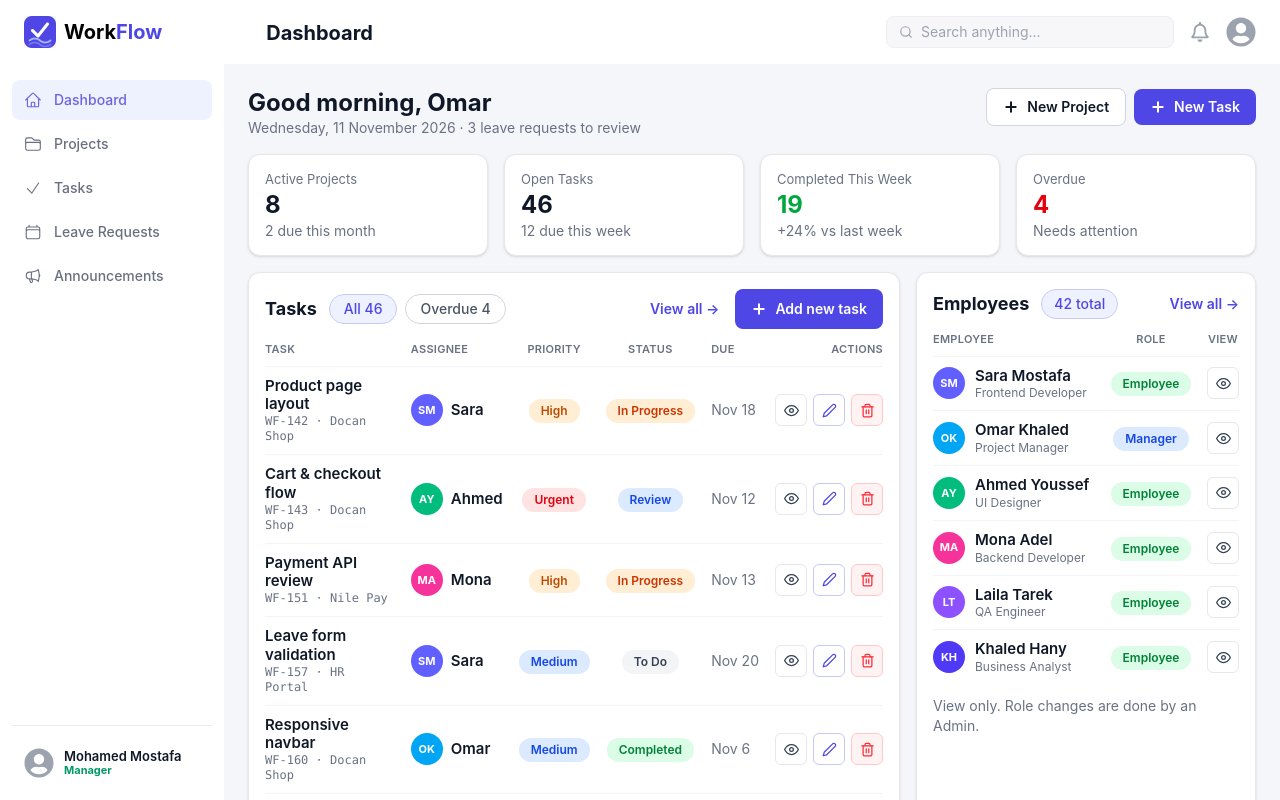
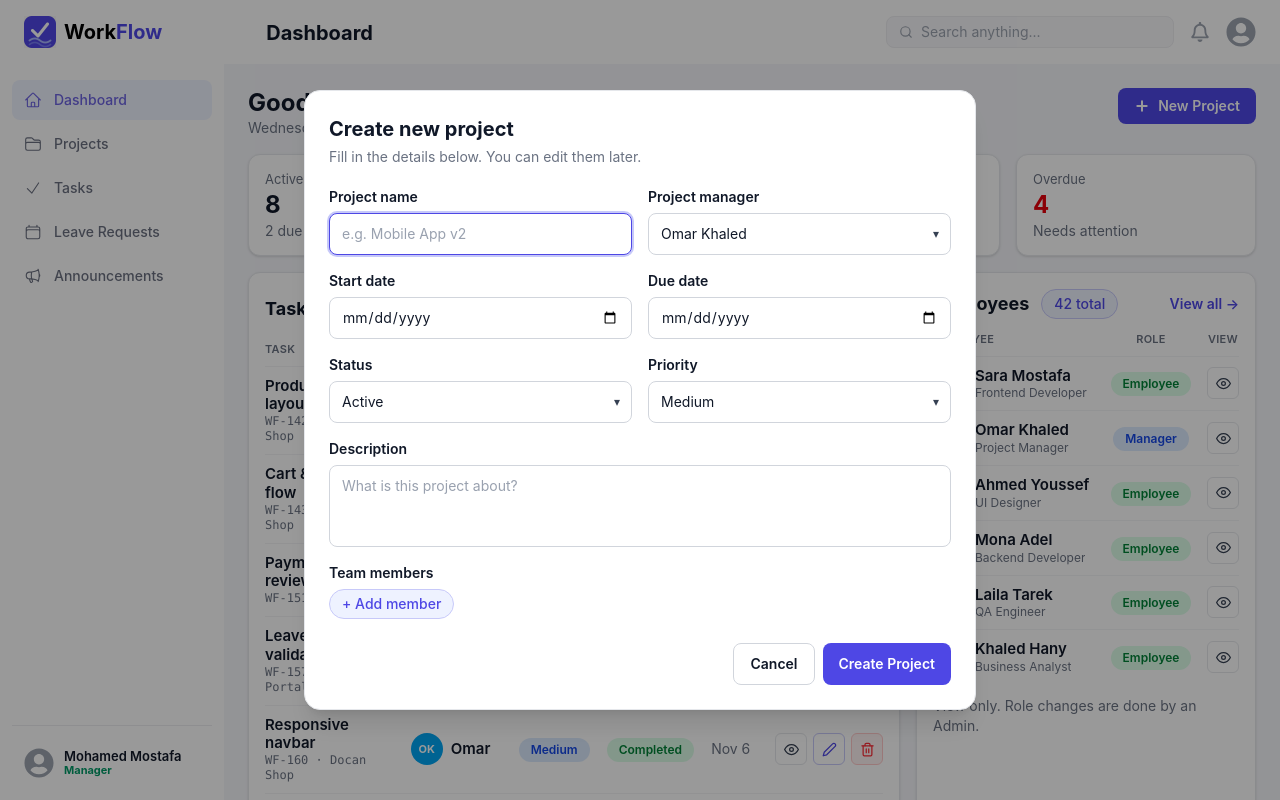
Before and after one commit to Ziad-mo205/WorkFlow---DEPI-Graduation, a React (Vite) app: page /manager-dashboard in a window 1280 px wide. Both pictures are taken after a click on the button "New Project". Built offline with nearby package versions, Linux system fonts and the light colour scheme; a web font is replaced by a local one.

Commit message:
New project button in manager's dashboard is done

```diff
--- a/src/components/projects/CreateProjectModal.jsx
+++ b/src/components/projects/CreateProjectModal.jsx
@@ -1,133 +1,318 @@
-import { useState } from 'react'
+import { useEffect, useRef, useState } from "react";
+import { FiX } from "react-icons/fi";
+import { btnPrimary, btnOutline } from "../../styles/ui";
+
+const teamMembers = [
+  { name: "Sara Mostafa", initials: "SM", color: "bg-indigo-500" },
+  { name: "Omar Khaled", initials: "OK", color: "bg-sky-500" },
+  { name: "Ahmed Youssef", initials: "AY", color: "bg-emerald-500" },
+  { name: "Mona Adel", initials: "MA", color: "bg-pink-500" },
+  { name: "Laila Tarek", initials: "LT", color: "bg-violet-500" },
+  { name: "Khaled Hany", initials: "KH", color: "bg-indigo-600" },
+];
+
+const statusOptions = ["Active", "On Hold", "Completed"];
+const priorityOptions = ["Low", "Medium", "High", "Urgent"];
 
 const emptyForm = {
-  name: '',
-  description: '',
-  status: 'Active',
-  manager: '',
-  dueDate: '',
+  name: "",
+  manager: "Omar Khaled",
+  startDate: "",
+  dueDate: "",
+  status: "Active",
+  priority: "Medium",
+  description: "",
+};
+
+const formatDate = (value) =>
+  value
+    ? new Date(`${value}T00:00:00`).toLocaleDateString("en-US", {
+        month: "short",
+        day: "2-digit",
+      })
+    : "";
+
+const fieldClass =
+  "block w-full min-w-0 rounded-lg border border-gray-300 bg-white px-3 py-2.5 text-sm text-gray-900 placeholder:text-gray-400 transition-colors hover:border-gray-400 focus:border-brand focus:outline-none focus:ring-2 focus:ring-[#c7c9f9]";
+
+function Field({ label, htmlFor, className = "", children }) {
+  return (
+    <div className={className}>
+      <label
+        htmlFor={htmlFor}
+        className="mb-1.5 block text-sm font-semibold text-gray-900"
+      >
+        {label}
+      </label>
+      {children}
+    </div>
+  );
 }
 
-const inputStyle =
-  'mt-1 w-full rounded-lg border border-slate-300 px-3 py-2 text-sm outline-none focus:border-indigo-500'
-
-const CreateProjectModal = ({ onClose, onSave }) => {
-  const [form, setForm] = useState(emptyForm)
-
-  const handleChange = (e) => {
-    setForm({ ...form, [e.target.name]: e.target.value })
+function SelectField({ id, value, onChange, options }) {
+  return (
+    <div className="relative">
+      <select
+        id={id}
+        value={value}
+        onChange={onChange}
+        className={`${fieldClass} cursor-pointer appearance-none pr-9`}
+      >
+        {options.map((option) => (
+          <option key={option} value={option}>
+            {option}
+          </option>
+        ))}
+      </select>
+      <span className="pointer-events-none absolute right-3 top-1/2 -translate-y-1/2 text-xs text-gray-700">
+        ▾
+      </span>
+    </div>
+  );
 }
 
+function MemberAvatar({ member }) {
+  return (
+    <span
+      className={`flex h-6 w-6 shrink-0 items-center justify-center rounded-full text-[10px] font-bold text-white ${member.color}`}
+    >
+      {member.initials}
+    </span>
+  );
+}
+
+function CreateProjectModal({ onClose, onSave }) {
+  const dialogRef = useRef(null);
+  const [form, setForm] = useState(emptyForm);
+  const [members, setMembers] = useState([]);
+  const [showPicker, setShowPicker] = useState(false);
+  const [error, setError] = useState("");
+
+  useEffect(() => {
+    const dialog = dialogRef.current;
+    if (dialog && !dialog.open) dialog.showModal();
+  }, []);
+
+  const update = (field) => (e) => {
+    setError("");
+    setForm((prev) => ({ ...prev, [field]: e.target.value }));
+  };
+
+  const selected = teamMembers.filter((m) => members.includes(m.name));
+  const available = teamMembers.filter((m) => !members.includes(m.name));
+
+  const addMember = (name) => {
+    setMembers((prev) => [...prev, name]);
+    setShowPicker(false);
+  };
+
+  const removeMember = (name) => {
+    setMembers((prev) => prev.filter((n) => n !== name));
+  };
+
   const handleSubmit = (e) => {
-    e.preventDefault()
+    e.preventDefault();
 
-    // "2026-11-20" -> "Nov 20"
-    const formattedDate = new Date(form.dueDate + 'T00:00:00').toLocaleDateString('en-US', {
-      month: 'short',
-      day: '2-digit',
-    })
+    if (form.startDate && form.dueDate < form.startDate) {
+      setError("Due date can't be before the start date.");
+      return;
+    }
 
-    onSave({
+    onSave?.({
       id: Date.now(),
-      name: form.name,
-      description: form.description,
+      name: form.name.trim(),
+      description: form.description.trim(),
       status: form.status,
+      priority: form.priority,
       manager: form.manager,
       progress: 0,
-      dueDate: formattedDate,
-      members: [form.manager],
-    })
+      startDate: formatDate(form.startDate),
+      dueDate: formatDate(form.dueDate),
+      members: [...new Set([form.manager, ...members])],
+    });
 
-    onClose()
-  }
+    onClose();
+  };
 
   return (
-    <div className="fixed inset-0 z-50 flex items-center justify-center bg-black/40 p-4">
-      <form
-        onSubmit={handleSubmit}
-        className="w-full max-w-md rounded-xl bg-white p-6 shadow-xl"
+    <dialog
+      ref={dialogRef}
+      onClose={onClose}
+      aria-labelledby="create-project-title"
+      className="modal"
     >
-        <h2 className="text-xl font-bold text-slate-900">Create Project</h2>
+      <div className="modal-box max-w-2xl rounded-2xl border border-gray-200 bg-white p-5 shadow-xl sm:p-6">
+        <form onSubmit={handleSubmit}>
+          <h2
+            id="create-project-title"
+            className="text-xl font-bold text-gray-900"
+          >
+            Create new project
+          </h2>
+          <p className="mt-1 text-sm text-gray-500">
+            Fill in the details below. You can edit them later.
+          </p>
 
-        <div className="mt-4 space-y-4">
-          <label className="block text-sm font-medium text-slate-700">
-            Project Name
+          <div className="mt-5 grid grid-cols-1 gap-4 sm:grid-cols-2">
+            <Field label="Project name" htmlFor="project-name">
               <input
-              name="name"
+                id="project-name"
+                type="text"
+                required
                 value={form.name}
-              onChange={handleChange}
+                onChange={update("name")}
+                placeholder="e.g. Mobile App v2"
+                className={fieldClass}
+              />
+            </Field>
+
+            <Field label="Project manager" htmlFor="project-manager">
+              <SelectField
+                id="project-manager"
+                value={form.manager}
+                onChange={update("manager")}
+                options={teamMembers.map((m) => m.name)}
+              />
+            </Field>
+
+            <Field label="Start date" htmlFor="project-start">
+              <input
+                id="project-start"
+                type="date"
+                value={form.startDate}
+                onChange={update("startDate")}
+                className={fieldClass}
+              />
+            </Field>
+
+            <Field label="Due date" htmlFor="project-due">
+              <input
+                id="project-due"
+                type="date"
                 required
-              className={inputStyle}
+                min={form.startDate || undefined}
+                value={form.dueDate}
+                onChange={update("dueDate")}
+                className={fieldClass}
               />
-          </label>
+            </Field>
 
-          <label className="block text-sm font-medium text-slate-700">
-            Description
+            <Field label="Status" htmlFor="project-status">
+              <SelectField
+                id="project-status"
+                value={form.status}
+                onChange={update("status")}
+                options={statusOptions}
+              />
+            </Field>
+
+            <Field label="Priority" htmlFor="project-priority">
+              <SelectField
+                id="project-priority"
+                value={form.priority}
+                onChange={update("priority")}
+                options={priorityOptions}
+              />
+            </Field>
+
+            <Field
+              label="Description"
+              htmlFor="project-description"
+              className="sm:col-span-2"
+            >
               <textarea
-              name="description"
+                id="project-description"
+                rows={3}
                 value={form.description}
-              onChange={handleChange}
-              rows={3}
-              className={inputStyle}
+                onChange={update("description")}
+                placeholder="What is this project about?"
+                className={`${fieldClass} resize-none`}
               />
-          </label>
+            </Field>
 
-          <label className="block text-sm font-medium text-slate-700">
-            Status
-            <select
-              name="status"
-              value={form.status}
-              onChange={handleChange}
-              className={inputStyle}
+            <div className="sm:col-span-2">
+              <span className="mb-1.5 block text-sm font-semibold text-gray-900">
+                Team members
+              </span>
+
+              <div className="flex flex-wrap items-center gap-2">
+                {selected.map((member) => (
+                  <span
+                    key={member.name}
+                    className="inline-flex items-center gap-2 rounded-full border border-gray-200 bg-white py-1 pl-1.5 pr-2.5 text-sm text-gray-800"
                   >
-              <option>Active</option>
-              <option>On Hold</option>
-              <option>Completed</option>
-            </select>
-          </label>
+                    <MemberAvatar member={member} />
+                    {member.name}
+                    <button
+                      type="button"
+                      aria-label={`Remove ${member.name}`}
+                      onClick={() => removeMember(member.name)}
+                      className="cursor-pointer text-gray-500 transition-colors hover:text-red-500"
+                    >
+                      <FiX size={14} strokeWidth={3} />
+                    </button>
+                  </span>
+                ))}
 
-          <label className="block text-sm font-medium text-slate-700">
-            Manager
-            <input
-              name="manager"
-              value={form.manager}
-              onChange={handleChange}
-              required
-              className={inputStyle}
-            />
-          </label>
-
-          <label className="block text-sm font-medium text-slate-700">
-            Due Date
-            <input
-              type="date"
-              name="dueDate"
-              value={form.dueDate}
-              onChange={handleChange}
-              required
-              className={inputStyle}
-            />
-          </label>
+                {available.length > 0 && (
+                  <button
+                    type="button"
+                    aria-expanded={showPicker}
+                    onClick={() => setShowPicker((prev) => !prev)}
+                    className="cursor-pointer rounded-full border border-[#c7c9f9] bg-[#eef2ff] px-3 py-1 text-sm font-medium text-brand transition-colors hover:border-brand hover:bg-[#e0e7ff] active:bg-[#d4dbff]"
+                  >
+                    + Add member
+                  </button>
+                )}
               </div>
 
-        <div className="mt-6 flex justify-end gap-3">
+              {showPicker && available.length > 0 && (
+                <ul className="mt-2 max-h-44 overflow-y-auto rounded-lg border border-gray-200 bg-white p-1">
+                  {available.map((member) => (
+                    <li key={member.name}>
+                      <button
+                        type="button"
+                        onClick={() => addMember(member.name)}
+                        className="flex w-full cursor-pointer items-center gap-2 rounded-md px-2 py-1.5 text-left text-sm text-gray-900 transition-colors hover:bg-[#eef2ff] hover:text-brand"
+                      >
+                        <MemberAvatar member={member} />
+                        {member.name}
+                      </button>
+                    </li>
+                  ))}
+                </ul>
+              )}
+            </div>
+          </div>
+
+          {error && (
+            <p role="alert" className="mt-4 text-sm font-medium text-red-600">
+              {error}
+            </p>
+          )}
+
+          <div className="mt-6 flex justify-end gap-2">
             <button
               type="button"
               onClick={onClose}
-            className="rounded-lg border border-slate-300 px-4 py-2 text-sm font-medium text-slate-600 hover:bg-slate-100"
+              className={`${btnOutline} px-4 py-2.5`}
             >
               Cancel
             </button>
-          <button
-            type="submit"
-            className="rounded-lg bg-indigo-600 px-4 py-2 text-sm font-semibold text-white hover:bg-indigo-700"
-          >
-            Save
+            <button type="submit" className={`${btnPrimary} px-4 py-2.5`}>
+              Create Project
             </button>
           </div>
         </form>
       </div>
-  )
+
+      <form method="dialog" className="modal-backdrop">
+        <button type="submit" aria-label="Close">
+          close
+        </button>
+      </form>
+    </dialog>
+  );
 }
 
-export default CreateProjectModal
+export default CreateProjectModal;
--- a/src/components/projects/ProjectCard.jsx
+++ b/src/components/projects/ProjectCard.jsx
@@ -1,32 +1,32 @@
-import { FiTrash2 } from 'react-icons/fi'
-import Swal from 'sweetalert2'
+import { FiTrash2 } from "react-icons/fi";
+import Swal from "sweetalert2";
 
 const statusStyles = {
-  'Active': 'bg-blue-100 text-blue-700',
-  'On Hold': 'bg-orange-100 text-orange-700',
-  'Completed': 'bg-green-100 text-green-700',
-}
+  Active: "bg-blue-100 text-blue-700",
+  "On Hold": "bg-orange-100 text-orange-700",
+  Completed: "bg-green-100 text-green-700",
+};
 
 const avatarColors = [
-  'bg-indigo-500',
-  'bg-sky-500',
-  'bg-emerald-500',
-  'bg-amber-500',
-  'bg-pink-500',
-  'bg-violet-500',
-]
+  "bg-indigo-500",
+  "bg-sky-500",
+  "bg-emerald-500",
+  "bg-amber-500",
+  "bg-pink-500",
+  "bg-violet-500",
+];
 
 const getInitials = (name) =>
   name
-    .split(' ')
+    .split(" ")
     .map((word) => word[0])
-    .join('')
+    .join("")
     .slice(0, 2)
-    .toUpperCase()
+    .toUpperCase();
 
 const Avatar = ({ name }) => {
-  const hash = [...name].reduce((sum, char) => sum + char.charCodeAt(0), 0)
-  const color = avatarColors[hash % avatarColors.length]
+  const hash = [...name].reduce((sum, char) => sum + char.charCodeAt(0), 0);
+  const color = avatarColors[hash % avatarColors.length];
 
   return (
     <div
@@ -34,17 +34,19 @@ const Avatar = ({ name }) => {
     >
       {getInitials(name)}
     </div>
-  )
-}
+  );
+};
 
 const ProjectCard = ({ project, onDelete }) => {
-  const { id, name, description, status, manager, progress, dueDate, members } = project
+  const { id, name, description, status, manager, progress, dueDate, members } =
+    project;
 
   return (
     <div className="flex h-full flex-col rounded-2xl border border-slate-200 bg-white p-6 shadow-sm transition hover:shadow-md">
-      {/* العنوان + الحالة + حذف */}
       <div className="flex items-center justify-between gap-2">
-        <h3 className="min-w-0 break-words text-lg font-bold text-slate-900">{name}</h3>
+        <h3 className="min-w-0 wrap-break-words text-lg font-bold text-slate-900">
+          {name}
+        </h3>
 
         <div className="flex shrink-0 items-center gap-2">
           <span
@@ -58,44 +60,40 @@ const ProjectCard = ({ project, onDelete }) => {
               Swal.fire({
                 title: `Delete "${name}"?`,
                 text: "This project will be removed and you won't be able to undo it.",
-      icon: 'warning',
+                icon: "warning",
                 showCancelButton: true,
-      confirmButtonColor: '#dc2626',
-      cancelButtonColor: '#64748b',
-      confirmButtonText: 'Yes, delete it',
-      cancelButtonText: 'Cancel',
+                confirmButtonColor: "#dc2626",
+                cancelButtonColor: "#64748b",
+                confirmButtonText: "Yes, delete it",
+                cancelButtonText: "Cancel",
                 reverseButtons: true,
               }).then((result) => {
                 if (result.isConfirmed) {
-  onDelete(id)
+                  onDelete(id);
                   Swal.fire({
-    title: 'Deleted!',
-    icon: 'success',
+                    title: "Deleted!",
+                    icon: "success",
                     timer: 1200,
                     showConfirmButton: false,
-  })
+                  });
                 }
-    })
+              });
             }}
             className="rounded-full p-2 text-slate-400 hover:bg-red-50 hover:text-red-600"
             aria-label="Delete project"
           >
             <FiTrash2 />
           </button>
-
         </div>
       </div>
 
-      {/* الوصف */}
-      <p className="mt-4 break-words text-slate-500">{description}</p>
+      <p className="mt-4 wrap-break-words text-slate-500">{description}</p>
 
-      {/* المدير */}
       <div className="mt-3 flex items-center gap-2">
         <Avatar name={manager} />
         <span className="text-sm text-slate-500">{manager} · Manager</span>
       </div>
 
-      {/* الجزء السفلي: ثابت في آخر الكارت */}
       <div className="mt-auto pt-6">
         <div className="flex items-center justify-between text-sm text-slate-500">
           <span>{progress}% complete</span>
@@ -109,7 +107,7 @@ const ProjectCard = ({ project, onDelete }) => {
         </div>
       </div>
     </div>
-  )
-}
+  );
+};
 
-export default ProjectCard
+export default ProjectCard;
--- a/src/pages/ManagerDashboard.jsx
+++ b/src/pages/ManagerDashboard.jsx
@@ -1,6 +1,8 @@
 import { useState } from "react";
 import { Link } from "react-router-dom";
 import { FiPlus, FiEye, FiEdit2, FiTrash2 } from "react-icons/fi";
+import CreateProjectModal from "../components/projects/CreateProjectModal";
+import { focusRing, btnPrimary } from "../styles/ui";
 
 const stats = [
   {
@@ -144,15 +146,6 @@ const roleStyles = {
 
 const cardClass = "rounded-xl border border-gray-200 bg-white shadow-sm";
 
-const focusRing =
-  "focus-visible:outline-2 focus-visible:outline-offset-2 focus-visible:outline-brand";
-
-const btnBase = `inline-flex cursor-pointer items-center justify-center gap-2 rounded-lg text-sm font-semibold transition-colors ${focusRing}`;
-
-const btnPrimary = `${btnBase} bg-brand text-white hover:bg-[#4039c9] active:bg-[#3730b8]`;
-
-const btnOutline = `${btnBase} border border-gray-300 bg-white text-gray-900 hover:border-brand hover:bg-[#eef2ff] hover:text-brand active:bg-[#e0e7ff]`;
-
 const linkClass = `text-sm font-semibold text-brand transition-colors hover:text-[#3730b8] hover:underline active:text-[#2e2894] ${focusRing}`;
 
 const iconBtn = `flex h-8 w-8 shrink-0 cursor-pointer items-center justify-center rounded-md border transition-colors ${focusRing}`;
@@ -220,6 +213,7 @@ function TaskActions({ task }) {
 
 function ManagerDashboard() {
   const [filter, setFilter] = useState("all");
+  const [isProjectModalOpen, setIsProjectModalOpen] = useState(false);
 
   const pillClass = (name) =>
     `cursor-pointer rounded-full border px-3.5 py-1 text-sm font-medium transition-colors ${focusRing} ${
@@ -239,14 +233,15 @@ function ManagerDashboard() {
             Wednesday, 11 November 2026 · 3 leave requests to review
           </p>
         </div>
-        <div className="flex flex-wrap items-center gap-2">
-          <button type="button" className={`${btnOutline} px-4 py-2`}>
+        <div>
+          <button
+            type="button"
+            aria-haspopup="dialog"
+            onClick={() => setIsProjectModalOpen(true)}
+            className={`${btnPrimary} px-4 py-2`}
+          >
             <FiPlus size={16} strokeWidth={3} />
             New Project
-          </button>
-          <button type="button" className={`${btnPrimary} px-4 py-2`}>
-            <FiPlus size={16} strokeWidth={3} />
-            New Task
           </button>
         </div>
       </div>
@@ -450,6 +445,10 @@ function ManagerDashboard() {
           </div>
         </section>
       </div>
+
+      {isProjectModalOpen && (
+        <CreateProjectModal onClose={() => setIsProjectModalOpen(false)} />
+      )}
     </div>
   );
 }
--- /dev/null
+++ b/src/styles/ui.js
@@ -0,0 +1,8 @@
+export const focusRing =
+  "focus-visible:outline-2 focus-visible:outline-offset-2 focus-visible:outline-brand";
+
+export const btnBase = `inline-flex cursor-pointer items-center justify-center gap-2 rounded-lg text-sm font-semibold transition-colors ${focusRing}`;
+
+export const btnPrimary = `${btnBase} bg-brand text-white hover:bg-[#4039c9] active:bg-[#3730b8]`;
+
+export const btnOutline = `${btnBase} border border-gray-300 bg-white text-gray-900 hover:border-brand hover:bg-[#eef2ff] hover:text-brand active:bg-[#e0e7ff]`;
```
Lines whose indentation alone changed are shown as unchanged.
